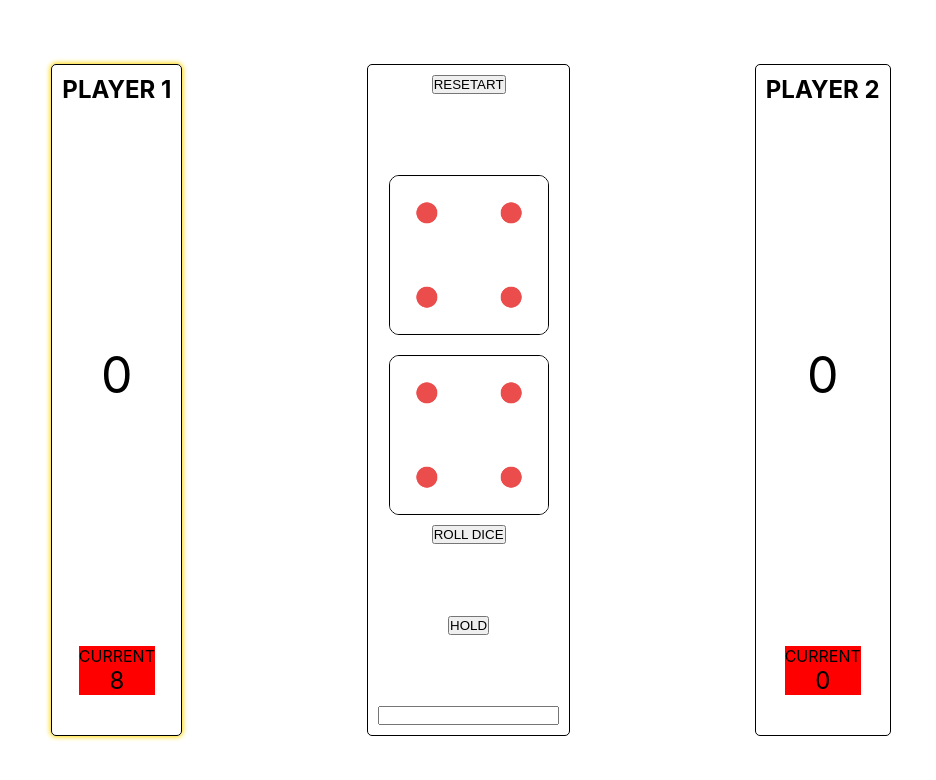
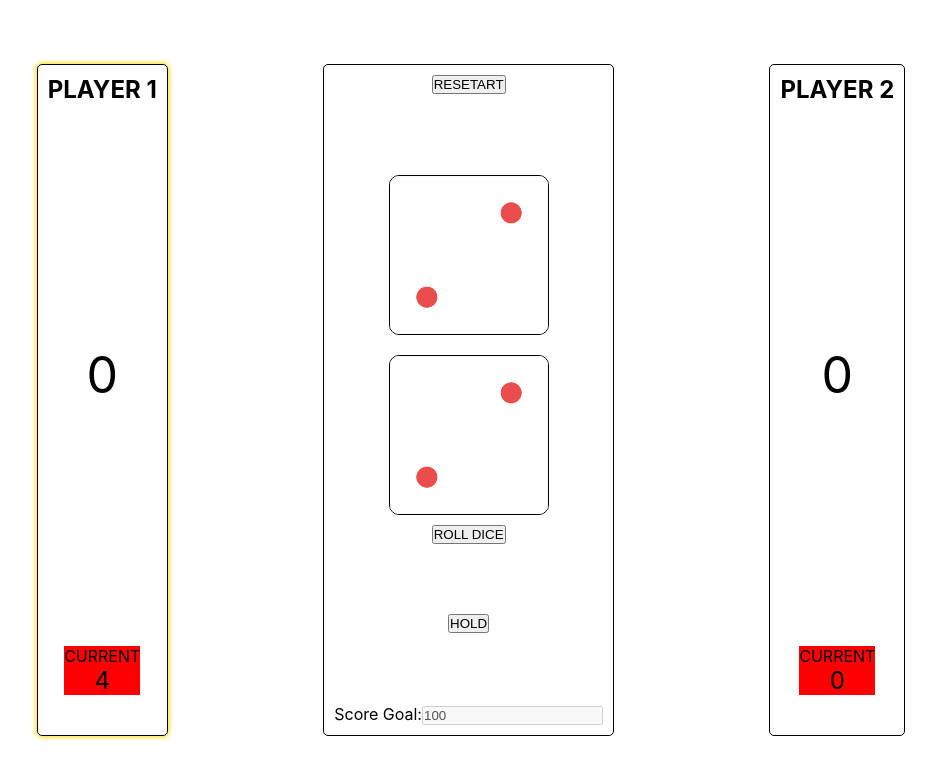
Before and after one commit to bnGil/dice-game, a React (Create React App) app: page / in a window 1280 px wide. Both pictures are taken after a click on the button "ROLL DICE". Shown: the top 780 px of the page, without its empty margins (169-1105 px from the left). Built offline with nearby package versions, Linux system fonts and the light colour scheme.

Commit message:
able,disable,show,hide buttons depending on game state

```diff
--- /dev/null
+++ b/src/components/Buttons/Buttons.css
@@ -0,0 +1,6 @@
+.visible {
+  visibility: visible;
+}
+.invisible {
+  visibility: hidden;
+}
--- a/src/components/Buttons/HoldButton.jsx
+++ b/src/components/Buttons/HoldButton.jsx
@@ -1,4 +1,5 @@
 import React, { Component } from "react";
+import "./Buttons.css";
 
 class HoldButton extends Component {
   fireFunctionsOnClick = () => {
@@ -8,7 +9,15 @@ class HoldButton extends Component {
   };
 
   render() {
-    return <button onClick={this.fireFunctionsOnClick}>HOLD</button>;
+    return (
+      <button
+        onClick={this.fireFunctionsOnClick}
+        className={`${this.props.isGameOn ? "visible" : "invisible"}`}
+        disabled={this.props.isDisabled}
+      >
+        HOLD
+      </button>
+    );
   }
 }
 
--- a/src/components/Buttons/ResetButton.jsx
+++ /dev/null
@@ -1,13 +0,0 @@
-import React, { Component } from "react";
-
-class ResetButton extends Component {
-  fireFunctionsOnClick = () => {
-    console.log("reset");
-  };
-
-  render() {
-    return <button onClick={this.fireFunctionsOnClick}>RESETART</button>;
-  }
-}
-
-export default ResetButton;
--- /dev/null
+++ b/src/components/Buttons/RestartButton.jsx
@@ -0,0 +1,9 @@
+import React, { Component } from "react";
+
+class RestartButton extends Component {
+  render() {
+    return <button onClick={this.props.restart}>RESETART</button>;
+  }
+}
+
+export default RestartButton;
--- a/src/components/Game/Game.jsx
+++ b/src/components/Game/Game.jsx
@@ -3,7 +3,7 @@ import "./Game.css";
 import Player from "../Player/Player";
 import RollDice from "../RollDice/RollDice";
 import HoldButton from "../Buttons/HoldButton";
-import ResetButton from "../Buttons/ResetButton";
+import RestartButton from "../Buttons/RestartButton";
 import ScoreGoalInput from "../ScoreGoalInput/ScoreGoalInput";
 
 class Game extends Component {
@@ -13,6 +13,9 @@ class Game extends Component {
     scoreGoal: 100,
     currentDiceRollSum: 0,
     playerTurn: [true, false],
+    winner: [false, false],
+    isGameOn: false,
+    gameOver: false,
   };
 
   updateCurrentDiceRollSum = (newSum) => {
@@ -29,11 +32,14 @@ class Game extends Component {
   };
 
   updateTotalScore = () => {
-    this.setState((prev) => {
-      return this.state.playerTurn[0]
-        ? { totalScore1: prev.totalScore1 + prev.currentDiceRollSum }
-        : { totalScore2: prev.totalScore2 + prev.currentDiceRollSum };
-    });
+    this.setState(
+      (prev) => {
+        return this.state.playerTurn[0]
+          ? { totalScore1: prev.totalScore1 + prev.currentDiceRollSum }
+          : { totalScore2: prev.totalScore2 + prev.currentDiceRollSum };
+      },
+      () => this.checkWinner()
+    );
   };
 
   changeTurn = () => {
@@ -47,11 +53,51 @@ class Game extends Component {
   };
 
   handleDoubleSix = () => {
+    // add a set timeout with animation
     this.updateCurrentDiceRollSum(0);
     this.changeTurn();
   };
 
-  // checkWinner = () => {};
+  gameOver = () => {
+    this.setState({ gameOver: true });
+  };
+
+  checkWinner = () => {
+    if (this.state.totalScore1 === this.state.scoreGoal) {
+      this.setState({ winner: [true, false], playerTurn: [true, false] });
+      this.gameOver();
+    } else if (this.state.totalScore2 === this.state.scoreGoal) {
+      this.setState({ winner: [false, true], playerTurn: [false, true] });
+      this.gameOver();
+    } else if (this.state.totalScore1 > this.state.scoreGoal) {
+      this.setState({ winner: [false, true] });
+      this.gameOver();
+    } else if (this.state.totalScore2 > this.state.scoreGoal) {
+      this.setState({ winner: [true, false] });
+      this.gameOver();
+    } else {
+      return;
+    }
+  };
+
+  restart = () => {
+    this.setState((prev) => {
+      return {
+        totalScore1: 0,
+        totalScore2: 0,
+        scoreGoal: prev.scoreGoal,
+        currentDiceRollSum: 0,
+        playerTurn: [true, false],
+        winner: [false, false],
+        isGameOn: false,
+        gameOver: false,
+      };
+    });
+  };
+
+  changeGameMode = () => {
+    this.setState({ isGameOn: true });
+  };
 
   render() {
     return (
@@ -61,22 +107,35 @@ class Game extends Component {
           totalScore={this.state.totalScore1}
           currentScore={this.state.currentDiceRollSum}
           isMyTurn={this.state.playerTurn[0]}
+          isWinner={this.state.winner[0]}
         />
         <div className="game-dashboard">
-          <ResetButton />
-          <RollDice updateCurrentSum={this.updateCurrentDiceRollSum} />
+          <RestartButton restart={this.restart} />
+          <RollDice
+            updateCurrentSum={this.updateCurrentDiceRollSum}
+            changeGameMode={this.changeGameMode}
+            isGameOn={this.state.isGameOn}
+            isDisabled={this.state.gameOver}
+          />
           <HoldButton
             updateCurrentSum={this.updateCurrentDiceRollSum}
             updateTotalScore={this.updateTotalScore}
             changeTurn={this.changeTurn}
+            isGameOn={this.state.isGameOn}
+            isDisabled={this.state.gameOver}
           />
-          <ScoreGoalInput onInputChange={this.updateScoreGoal} />
+          <ScoreGoalInput
+            onInputChange={this.updateScoreGoal}
+            value={this.state.scoreGoal}
+            isGameOn={this.state.isGameOn}
+          />
         </div>
         <Player
           name="PLAYER 2"
           totalScore={this.state.totalScore2}
           currentScore={this.state.currentDiceRollSum}
           isMyTurn={this.state.playerTurn[1]}
+          isWinner={this.state.winner[1]}
         />
       </div>
     );
--- a/src/components/Player/Player.jsx
+++ b/src/components/Player/Player.jsx
@@ -7,7 +7,9 @@ class Player extends Component {
 
     return (
       <div className={`player-container ${myTurn}`}>
-        <h2 className="name">{this.props.name}</h2>
+        <h2 className="name">
+          {this.props.isWinner ? "Winner!" : this.props.name}
+        </h2>
         <p className="total-score">{this.props.totalScore}</p>
         <div className="current-score-container">
           <p className="current-score-header">CURRENT</p>
--- a/src/components/RollDice/RollDice.css
+++ b/src/components/RollDice/RollDice.css
@@ -1,9 +1,9 @@
+.rolldice-container,
 .dice-container {
   display: flex;
   flex-direction: column;
   justify-content: center;
   align-items: center;
-  cursor: pointer;
 }
 
 .dice {
@@ -13,3 +13,10 @@
   /* width: 10vw; */
   max-height: 20vh;
 }
+
+.visible {
+  visibility: visible;
+}
+.invisible {
+  visibility: hidden;
+}
--- a/src/components/RollDice/RollDice.jsx
+++ b/src/components/RollDice/RollDice.jsx
@@ -12,7 +12,7 @@ const images = [dice_1, dice_2, dice_3, dice_4, dice_5, dice_6];
 class RollDice extends Component {
   constructor(props) {
     super(props);
-    this.state = { die1: 1, die2: 1 };
+    this.state = { die1: 1, die2: 1, isRolling: false };
   }
   roll = () => {
     this.setState(
@@ -24,12 +24,36 @@ class RollDice extends Component {
     );
   };
 
+  animate = () => {};
+
   render() {
     return (
-      <div className="dice-container">
-        <img src={images[this.state.die1 - 1]} alt="dice-1" className="dice" />
-        <img src={images[this.state.die2 - 1]} alt="dice-1" className="dice" />
-        <button onClick={this.roll}>ROLL DICE</button>
+      <div className="rolldice-container">
+        <div
+          className={`dice-container ${
+            this.props.isGameOn ? "visible" : "invisible"
+          }`}
+        >
+          <img
+            src={images[this.state.die1 - 1]}
+            alt="dice-1"
+            className="dice"
+          />
+          <img
+            src={images[this.state.die2 - 1]}
+            alt="dice-1"
+            className="dice"
+          />
+        </div>
+        <button
+          onClick={() => {
+            this.roll();
+            this.props.changeGameMode();
+          }}
+          disabled={this.props.isDisabled}
+        >
+          ROLL DICE
+        </button>
       </div>
     );
   }
--- a/src/components/ScoreGoalInput/ScoreGoalInput.jsx
+++ b/src/components/ScoreGoalInput/ScoreGoalInput.jsx
@@ -3,11 +3,17 @@ import React, { Component } from "react";
 class ScoreGoalInput extends Component {
   render() {
     return (
-      <input
-        type="text"
-        className="score-goal-input"
-        onChange={(e) => this.props.onInputChange(e.target.value)}
-      ></input>
+      <div className="score-goal-container">
+        <label htmlFor="score-goal">Score Goal:</label>
+        <input
+          type="text"
+          id="score-goal"
+          className="score-goal-input"
+          value={this.props.value}
+          onChange={(e) => this.props.onInputChange(e.target.value)}
+          disabled={this.props.isGameOn}
+        ></input>
+      </div>
     );
   }
 }
```
